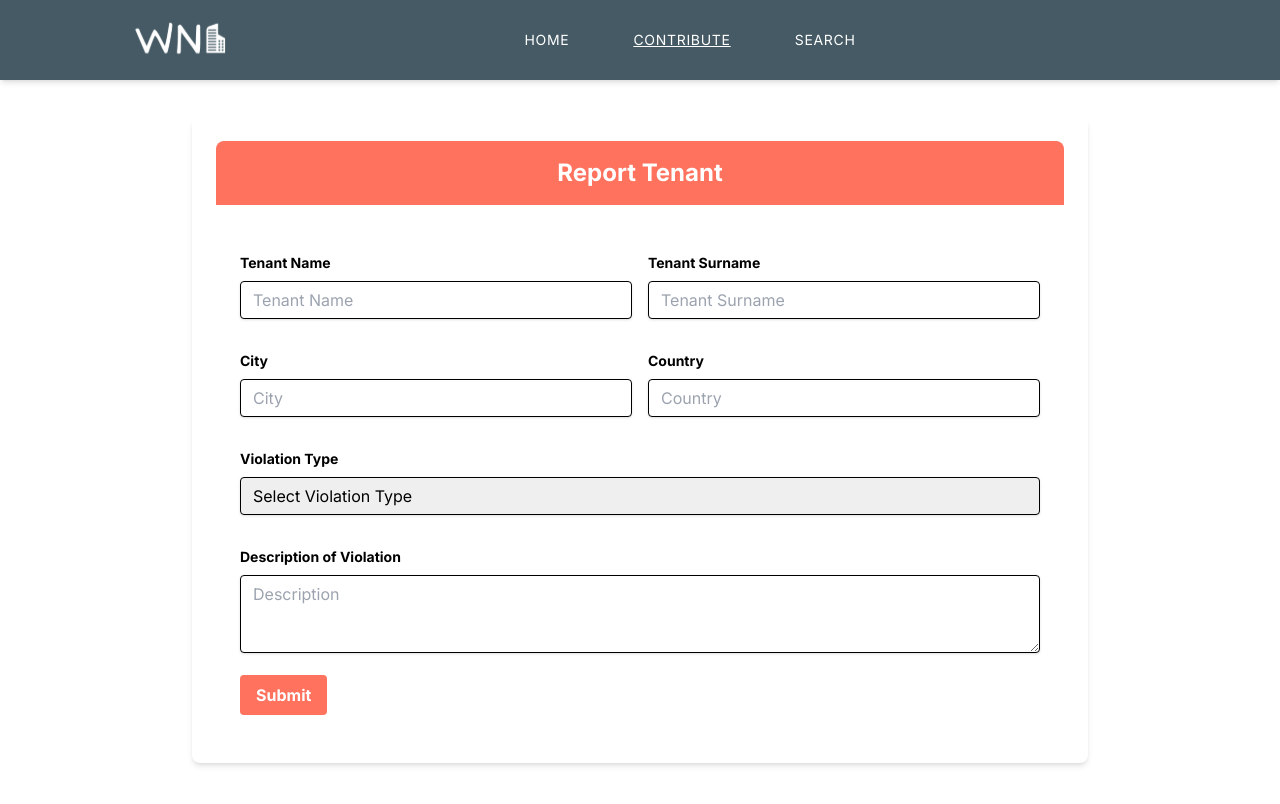
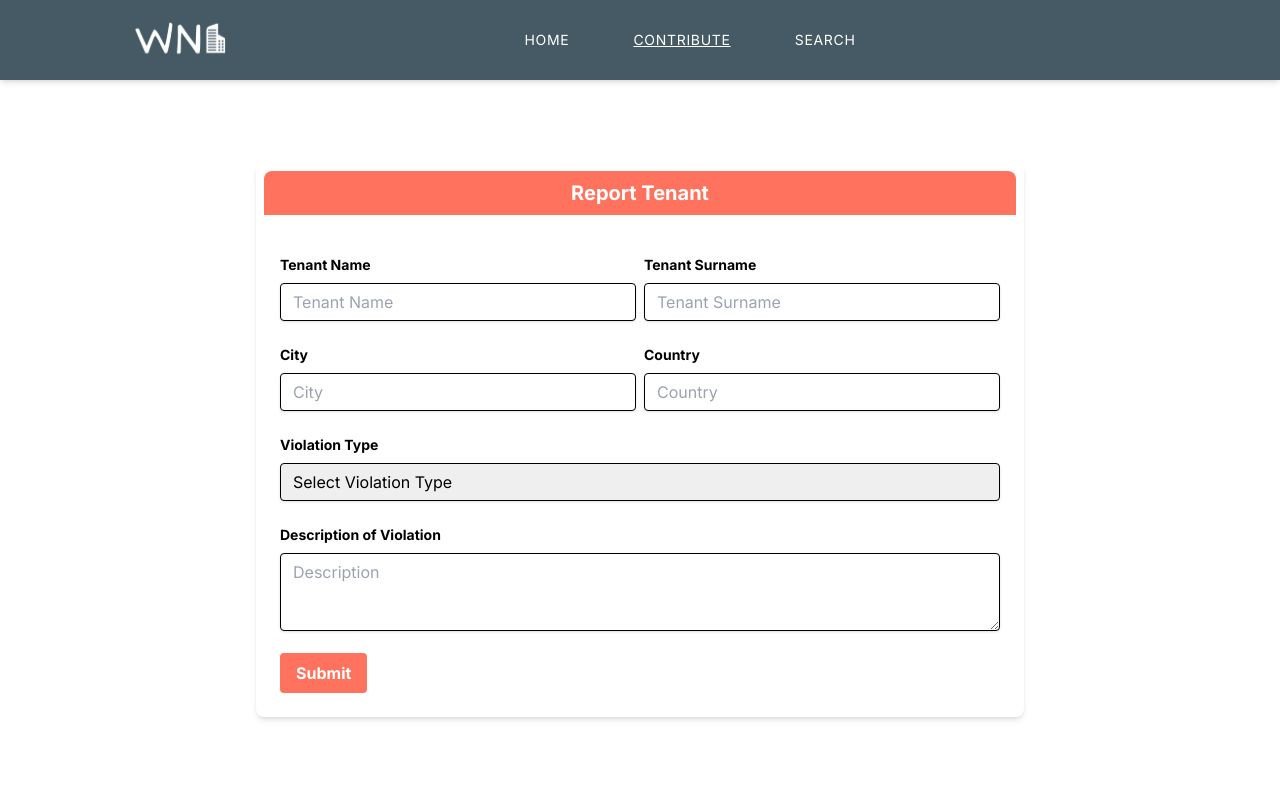
Before and after one commit to petarZinaic/wohnnormade-client-v2, a Next.js app: page /contribute in a window 1280 px wide. Shown: the top 804 px of the page. Built offline with nearby package versions, Linux system fonts and the light colour scheme.

Commit message:
Update form size. Set form data to local storage

```diff
--- a/src/app/contribute/page.tsx
+++ b/src/app/contribute/page.tsx
@@ -1,17 +1,48 @@
+"use client"
+
+import { useState } from "react";
 import Navbar from "../components/Navbar";
 
 export default function Contribute() {
+  const [tenantName, setTenantName] = useState("");
+  const [tenantSurname, setTenantSurname] = useState("");
+  const [city, setCity] = useState("");
+  const [country, setCountry] = useState("");
+  const [violationType, setViolationType] = useState("");
+  const [description, setDescription] = useState("");
+
+  const handleSubmit = (e: React.FormEvent) => {
+    e.preventDefault();
+    const formData = {
+      tenantName,
+      tenantSurname,
+      city,
+      country,
+      violationType,
+      description,
+    };
+
+    localStorage.setItem("tenantReport", JSON.stringify(formData));
+
+    setTenantName("");
+    setTenantSurname("");
+    setCity("");
+    setCountry("");
+    setViolationType("");
+    setDescription("");
+  };
+
   return (
     <>
       <Navbar />
       <div className="flex items-center justify-center min-h-screen bg-gray-100 mt-10">
-        <div className="w-full max-w-4xl mx-auto p-6 bg-white rounded-lg shadow-md">
+        <div className="w-full max-w-3xl mx-auto p-2 bg-white rounded-lg shadow-md max-h-screen overflow-y-auto">
           <div className="bg-orange text-white rounded-t-lg">
-            <h1 className="text-2xl text-center font-bold mb-6 py-4">Report Tenant</h1>
+            <h1 className="text-xl text-center font-bold mb-6 py-2">Report Tenant</h1>
           </div>
-          <form className="p-6">
-            <div className="grid grid-cols-1 md:grid-cols-2 gap-4">
-              <div className="mb-4">
+          <form className="p-4" onSubmit={handleSubmit}>
+            <div className="grid grid-cols-1 md:grid-cols-2 gap-2">
+              <div className="mb-2">
                 <label className="block text-gray-700 text-sm font-bold mb-2" htmlFor="tenantName">
                   Tenant Name
                 </label>
@@ -20,6 +51,8 @@ export default function Contribute() {
                   id="tenantName"
                   type="text"
                   placeholder="Tenant Name"
+                  value={tenantName}
+                  onChange={(e) => setTenantName(e.target.value)}
                 />
               </div>
               <div className="mb-4">
@@ -31,6 +64,8 @@ export default function Contribute() {
                   id="tenantSurname"
                   type="text"
                   placeholder="Tenant Surname"
+                  value={tenantSurname}
+                  onChange={(e) => setTenantSurname(e.target.value)}
                 />
               </div>
               <div className="mb-4">
@@ -42,6 +77,8 @@ export default function Contribute() {
                   id="city"
                   type="text"
                   placeholder="City"
+                  value={city}
+                  onChange={(e) => setCity(e.target.value)}
                 />
               </div>
               <div className="mb-4">
@@ -53,6 +90,8 @@ export default function Contribute() {
                   id="country"
                   type="text"
                   placeholder="Country"
+                  value={country}
+                  onChange={(e) => setCountry(e.target.value)}
                 />
               </div>
               <div className="mb-4 col-span-1 md:col-span-2">
@@ -62,7 +101,8 @@ export default function Contribute() {
                 <select
                   className="shadow appearance-none border rounded w-full py-2 px-3 text-gray-700 leading-tight focus:outline-none focus:shadow-outline"
                   id="violationType"
-                  defaultValue=""
+                  value={violationType}
+                  onChange={(e) => setViolationType(e.target.value)}
                 >
                   <option value="" disabled>
                     Select Violation Type
@@ -80,13 +120,15 @@ export default function Contribute() {
                   id="description"
                   placeholder="Description"
                   rows={3}
+                  value={description}
+                  onChange={(e) => setDescription(e.target.value)}
                 />
               </div>
             </div>
             <div className="flex items-center justify-between">
               <button
                 className="bg-orange hover:bg-orangeDark0 text-white font-bold py-2 px-4 rounded focus:outline-none focus:shadow-outline"
-                type="button"
+                type="submit"
               >
                 Submit
               </button>
```
